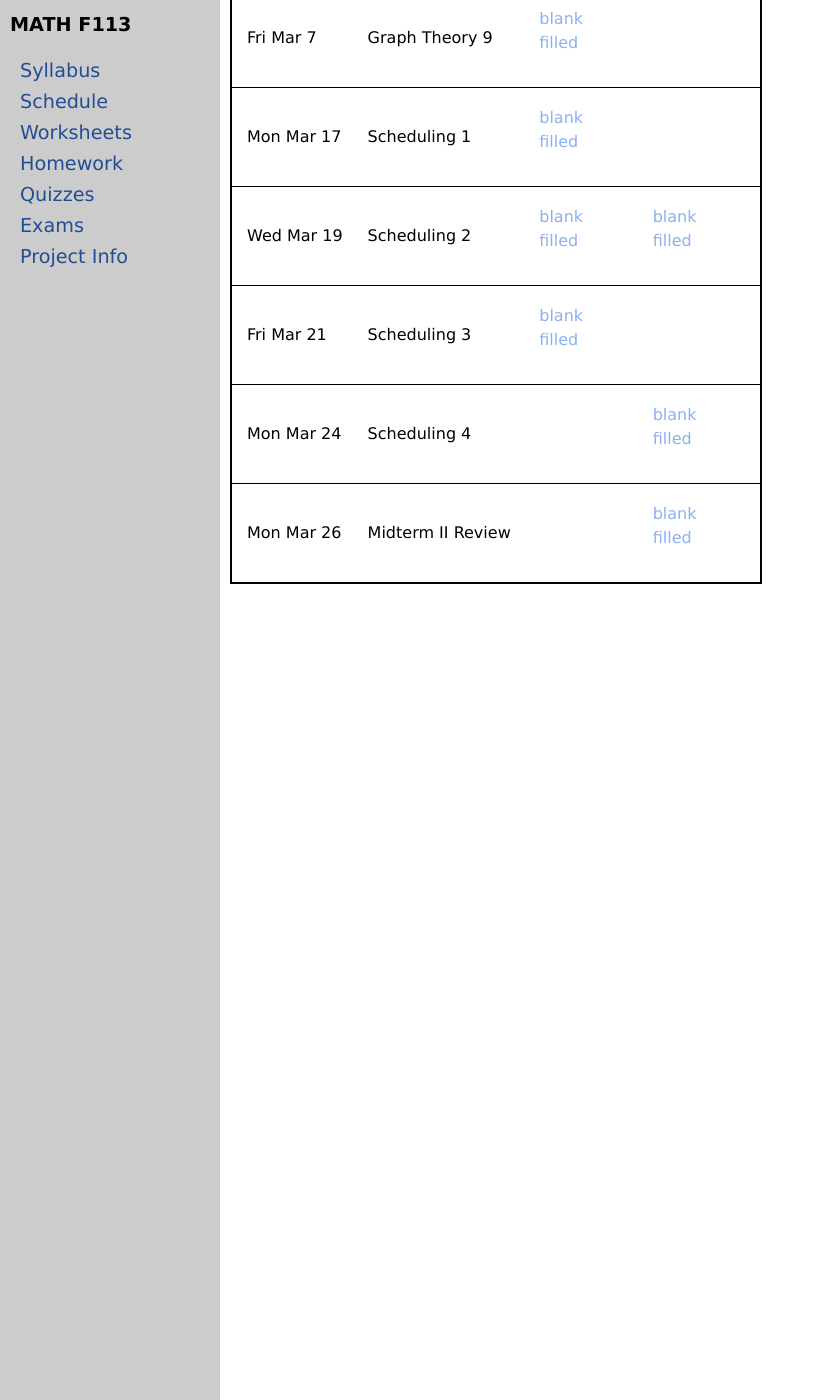
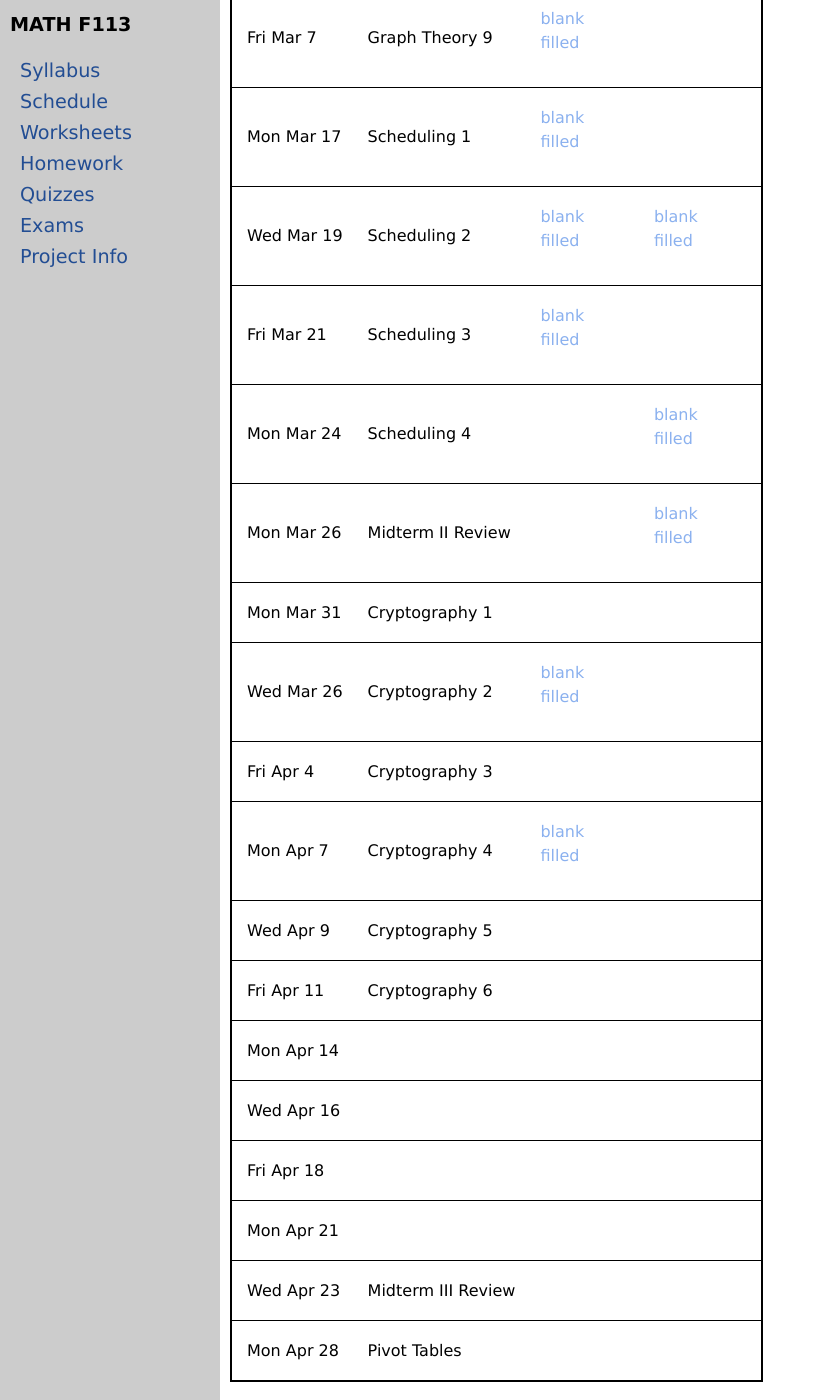
Before and after one commit to uaf-math/math113, a Jekyll site: the page built from worksheets.md, in a window 1280 px wide and 1400 px high, scrolled down 2114 px. Shown: the whole window, without its empty margins (0-815 px from the left). Built offline with Jekyll 4.4.1, drawn with Linux system fonts in a browser that asks for light colours.

Commit message:
Update worksheets.yml

```diff
--- a/_data/worksheets.yml
+++ b/_data/worksheets.yml
@@ -126,3 +126,33 @@ worksheets:
   date: Mon Mar 26
   blank: M113-S25-M2-Review.pdf
   filled: M113-S25-M2-Review-s.pdf
+- topic: Cryptography 1
+  date: Mon Mar 31
+  blank:
+  filled:
+- topic: Cryptography 2
+  date: Wed Mar 26
+  iblank: M113_Intro_Encryption_day2.pdf
+  ifilled: M113_Intro_Encryption_day2-s.pdf
+- topic: Cryptography 3
+  date: Fri Apr 4
+- topic: Cryptography 4
+  date: Mon Apr 7
+  iblank: M113_Encryption_day3.pdf
+  ifilled: M113_Encryption_day3-solutions.pdf
+- topic: Cryptography 5
+  date: Wed Apr 9
+- topic: Cryptography 6
+  date: Fri Apr 11
+- topic:
+  date: Mon Apr 14
+- topic:
+  date: Wed Apr 16
+- topic:
+  date: Fri Apr 18
+- topic:
+  date: Mon Apr 21
+- topic: Midterm III Review
+  date: Wed Apr 23
+- topic: Pivot Tables
+  date: Mon Apr 28
```
